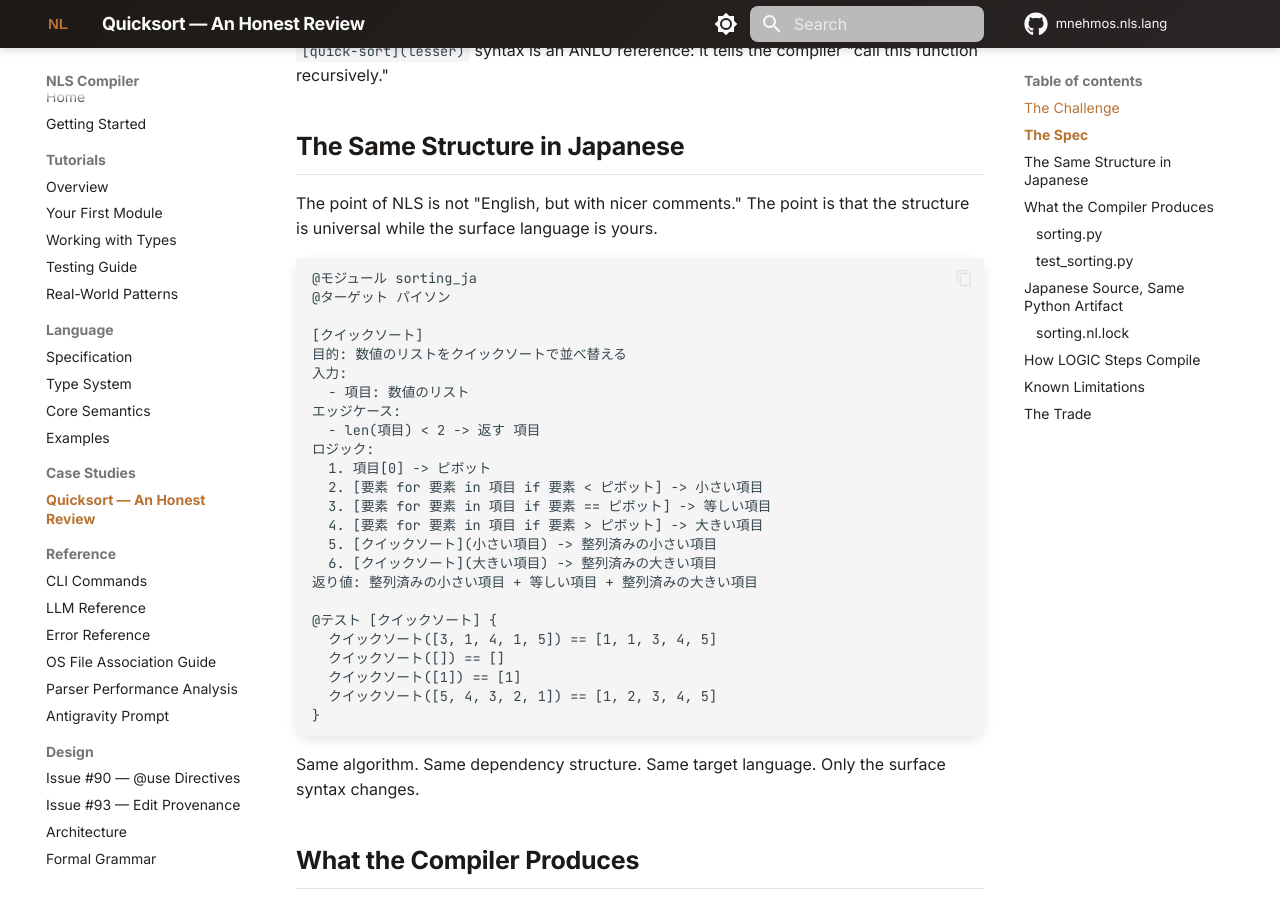
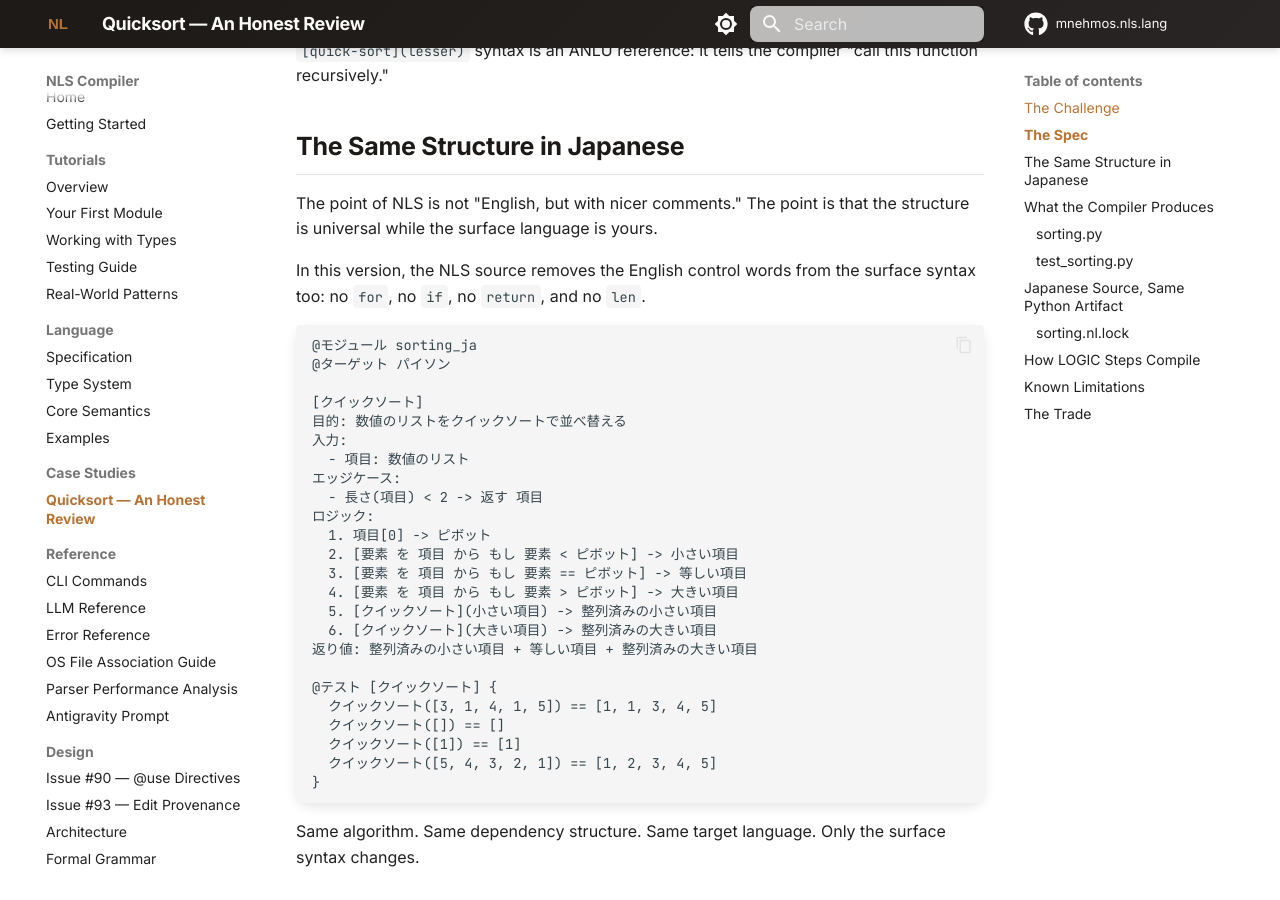
Before and after one commit to Mnehmos/mnehmos.nls.lang, an MkDocs documentation site: the page built from docs/case-studies/quicksort.md, in a window 1280 px wide and 900 px high, scrolled down 1174 px. Built offline with MkDocs 1.6.1 and Material for MkDocs 9.7.7, drawn with Linux system fonts in a browser that asks for light colours; comment, search, counter and statistics services are not loaded; some of the changed text lies outside the part shown.

Commit message:
docs: remove English control words from Japanese quicksort
Update the Japanese quicksort source and case study so the NLS example uses localized surface syntax instead of English control words. Refresh the generated lockfile for the fully localized example.

````diff
--- a/docs/case-studies/quicksort.md
+++ b/docs/case-studies/quicksort.md
@@ -45,6 +45,8 @@ RETURNS: sorted_lesser + equal + sorted_greater
 
 The point of NLS is not "English, but with nicer comments." The point is that the structure is universal while the surface language is yours.
 
+In this version, the NLS source removes the English control words from the surface syntax too: no `for`, no `if`, no `return`, and no `len`.
+
 ```nl
 @モジュール sorting_ja
 @ターゲット パイソン
@@ -54,12 +56,12 @@ The point of NLS is not "English, but with nicer comments." The point is that th
 入力:
   - 項目: 数値のリスト
 エッジケース:
-  - len(項目) < 2 -> 返す 項目
+  - 長さ(項目) < 2 -> 返す 項目
 ロジック:
   1. 項目[0] -> ピボット
-  2. [要素 for 要素 in 項目 if 要素 < ピボット] -> 小さい項目
-  3. [要素 for 要素 in 項目 if 要素 == ピボット] -> 等しい項目
-  4. [要素 for 要素 in 項目 if 要素 > ピボット] -> 大きい項目
+  2. [要素 を 項目 から もし 要素 < ピボット] -> 小さい項目
+  3. [要素 を 項目 から もし 要素 == ピボット] -> 等しい項目
+  4. [要素 を 項目 から もし 要素 > ピボット] -> 大きい項目
   5. [クイックソート](小さい項目) -> 整列済みの小さい項目
   6. [クイックソート](大きい項目) -> 整列済みの大きい項目
 返り値: 整列済みの小さい項目 + 等しい項目 + 整列済みの大きい項目
@@ -192,6 +194,8 @@ def クイックソート(項目: list[float]) -> list[float]:
 
 This is the same compiler pipeline, not a separate feature demo. NLS localizes the section keywords and preserves Japanese identifiers, then emits standard Python that runs exactly the same way.
 
+The important point is not that Python can contain Japanese identifiers. The important point is that the source spec no longer forces English control words at all.
+
 ### sorting.nl.lock
 
 ```yaml
````
Also changed, not shown: 2 other files.
